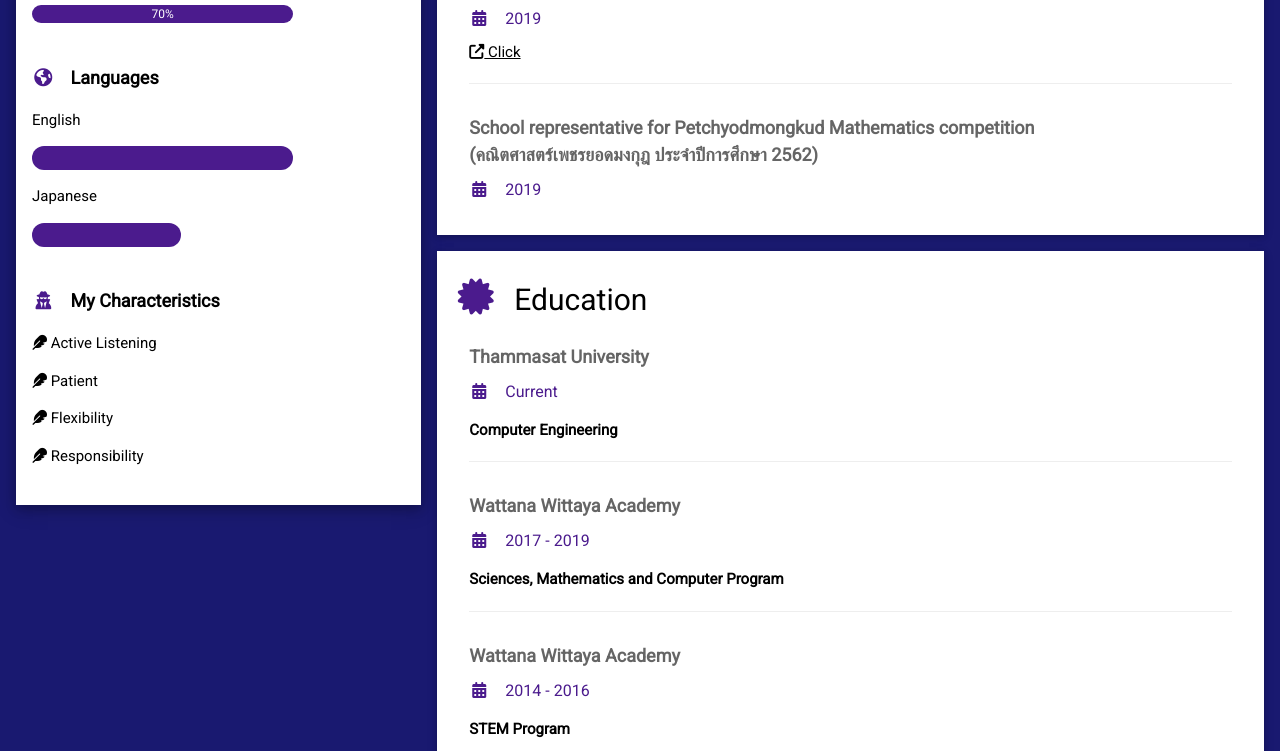
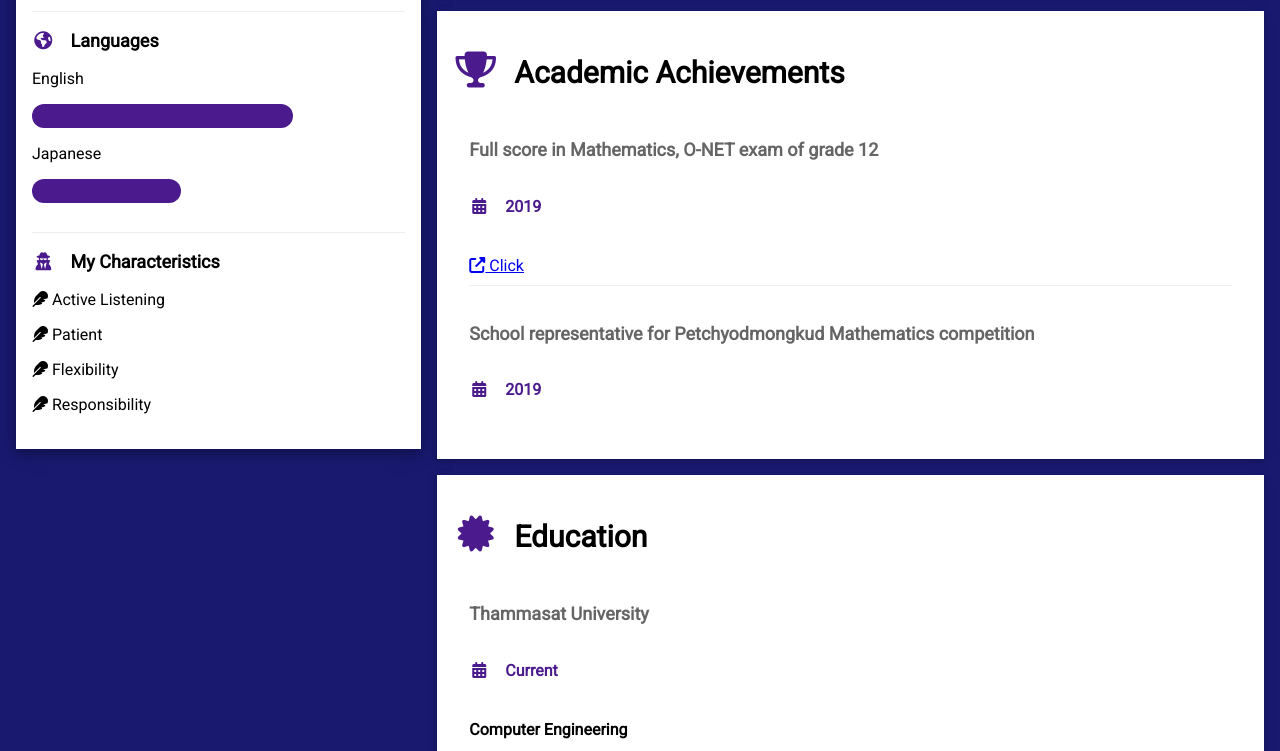
Before and after one commit to kemika-we/kemika-we.github.io, a plain HTML site: page index.html in a window 1280 px wide. Shown: the part 801-1552 px from the top of the page. Drawn offline with nearby package versions, Linux system fonts and the light colour scheme.

Commit message:
update index.html

```diff
--- a/index.html
+++ b/index.html
@@ -4,17 +4,33 @@
     <title>KEMIKA-WE</title>
     <meta charset="UTF-8">
     <meta name="viewport" content="width=device-width, initial-scale=1">
-    <link rel="stylesheet" href="https://www.w3schools.com/w3css/4/w3.css">
     <link rel='stylesheet' href='https://fonts.googleapis.com/css?family=Roboto'>
     <link rel="stylesheet" href="https://cdnjs.cloudflare.com/ajax/libs/font-awesome/6.2.0/css/all.min.css">
     <script src="https://kit.fontawesome.com/5dfdc94a7c.js" crossorigin="anonymous"></script>
     <style>
 
-        html,body,h1,h2,h3,h4,h5,h6 {font-family: "Roboto", sans-serif}
+        html,body,h1,h2,h3,h4,h5,h6{font-family: "Roboto", sans-serif}
+
+        html{box-sizing:border-box}*,*:before,*:after{box-sizing:inherit}
+
+        html{-ms-text-size-adjust:100%;-webkit-text-size-adjust:100%}body{margin:0}
+
+        h1,h2,h3,h4,h5{line-height:0.8;}h6{line-height:1.5;}
+
+        h1{font-size:36px}h2{font-size:30px}h3{font-size:24px}h4{font-size:20px}h5{font-size:18px}h6{font-size:16px}
 
         .bg{
           color:#fff;
           background-color:#191970
+        }
+
+        hr{
+          border:0;
+          border-top:1px solid #eee;
+          margin:10px 0;
+          box-sizing:content-box;
+          height:0;
+          overflow:visible
         }
 
         .white{
@@ -99,7 +115,7 @@
         .card{
           box-shadow:0 2px 5px 0 rgba(0,0,0,0.16),0 2px 10px 0 rgba(0,0,0,0.12)}
 
-        .card-4{
+        .card-2{
           box-shadow:0 4px 10px 0 rgba(0,0,0,0.2),0 4px 20px 0 rgba(0,0,0,0.19)
         }
 
@@ -185,7 +201,7 @@
     <!-- Left Column -->
     <div class="third">
 
-      <div class="white text-grey card-4">
+      <div class="white text-grey card-2">
         <div class="display-container">
           <img src="https://i.imgur.com/GBg8C0T.jpg" style="width:100%" alt="Avatar">
         </div>
@@ -216,6 +232,7 @@
             <div class="container center round-xlarge deep" style="width:70%">70%</div>
           </div>
           <br>
+          <hr>
 
           <p class="large"><b><i class="fa-sharp fa-solid fa-earth-americas fa-fw margin-right text-deep"></i>Languages</b></p>
           <p>English</p>
@@ -227,6 +244,7 @@
             <div class="round-xlarge deep" style="height:24px;width:40%"></div>
           </div>
           <br>
+          <hr>
 
           <p class="large"><b><i class="fa-solid fa-user-secret fa-fw margin-right text-deep"></i>My Characteristics</b></p>
             <p><i class="fa-solid fa-feather"></i> Active Listening</p>
@@ -244,7 +262,6 @@
 
       <div class="container card white margin-bottom">
         <h2 class="text-grey padding-16"><i class="fa fa-rocket fa-fw margin-right xxlarge text-deep"></i>Experience</h2>
-
         <div class="container">
           <h5 class="opacity"><b>TU TALARDNAT</b></h5>
           <h6 class="text-deep"><i class="fa fa-calendar fa-fw margin-right"></i>Oct 2022 - <span class="tag deep round">Current</span></h6>
@@ -278,7 +295,7 @@
           <hr>
         </div>
         <div class="container">
-          <h5 class="opacity"><b>School representative for Petchyodmongkud Mathematics competition <br>(คณิตศาสตร์เพชรยอดมงกุฎ ประจำปีการศึกษา 2562)</br></h5>
+          <h5 class="opacity"><b>School representative for Petchyodmongkud Mathematics competition</br></h5>
           <h6 class="text-deep"><i class="fa fa-calendar fa-fw margin-right"></i>2019</h6>
         </div>
         <br>
@@ -314,8 +331,8 @@
 
 <footer class="container">
   <p>Visit my GitHub Repository</p>
-  <a href="https://github.com/kemika-we/kemika-we.github.io"><i class="fa fa-github"></i></a>
-  <br>
+  <a href="https://github.com/kemika-we/kemika-we.github.io" class="xxlarge" style="color: white;"><i class="fa fa-github"></i></a>
+  <br><br>
 </footer>
 
 </body>
```
